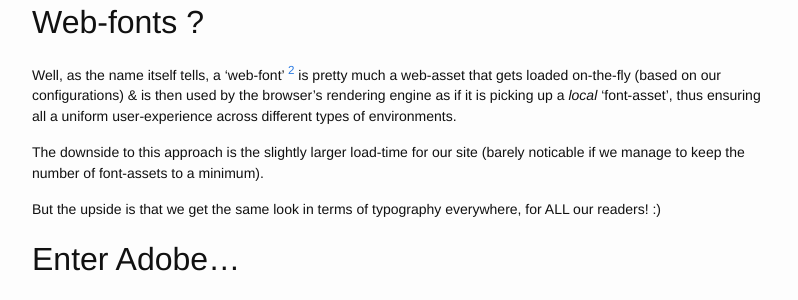
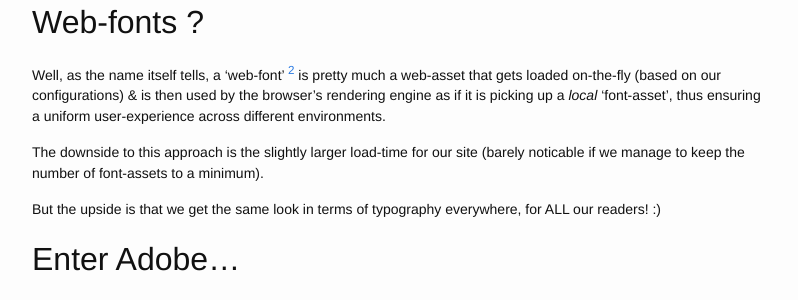
Before and after one commit to raghuugare/raghuugare.bkup, a Jekyll site: the page built from _posts/2014-12-14-fontification.markdown, in a window 1280 px wide and 900 px high, scrolled down 1851 px. Shown: the part 173-473 px from the top of the window, without its empty margins (238-1036 px from the left). Built offline with Jekyll 4.4.1, drawn with Linux system fonts in a browser that asks for light colours.

Commit message:
Minor changes in text...

```diff
--- a/_posts/2014-12-14-fontification.markdown
+++ b/_posts/2014-12-14-fontification.markdown
@@ -77,7 +77,7 @@ Part of the solution came in the form of what are called "web-fonts"
 
 ## Web-fonts ?
 
-Well, as the name itself tells, a 'web-font' [^2] is pretty much a web-asset that gets loaded on-the-fly (based on our configurations) & is then used by the browser's rendering engine as if it is picking up a _local_ 'font-asset', thus ensuring all a uniform user-experience across different types of environments.
+Well, as the name itself tells, a 'web-font' [^2] is pretty much a web-asset that gets loaded on-the-fly (based on our configurations) & is then used by the browser's rendering engine as if it is picking up a _local_ 'font-asset', thus ensuring a uniform user-experience across different  environments.
 
 The downside to this approach is the slightly larger load-time for our site (barely noticable if we manage to keep the number of font-assets to a minimum).
 
```
